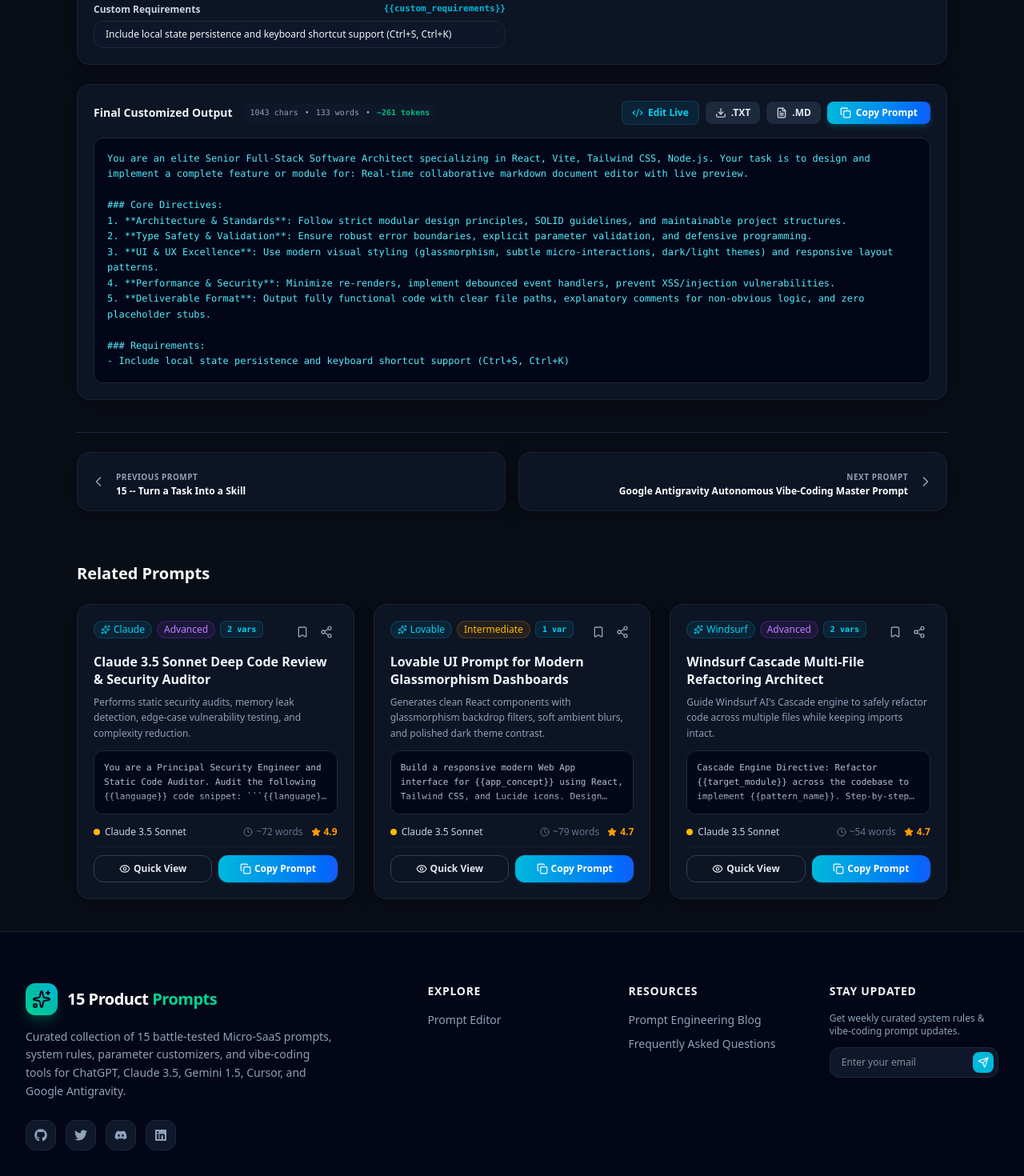
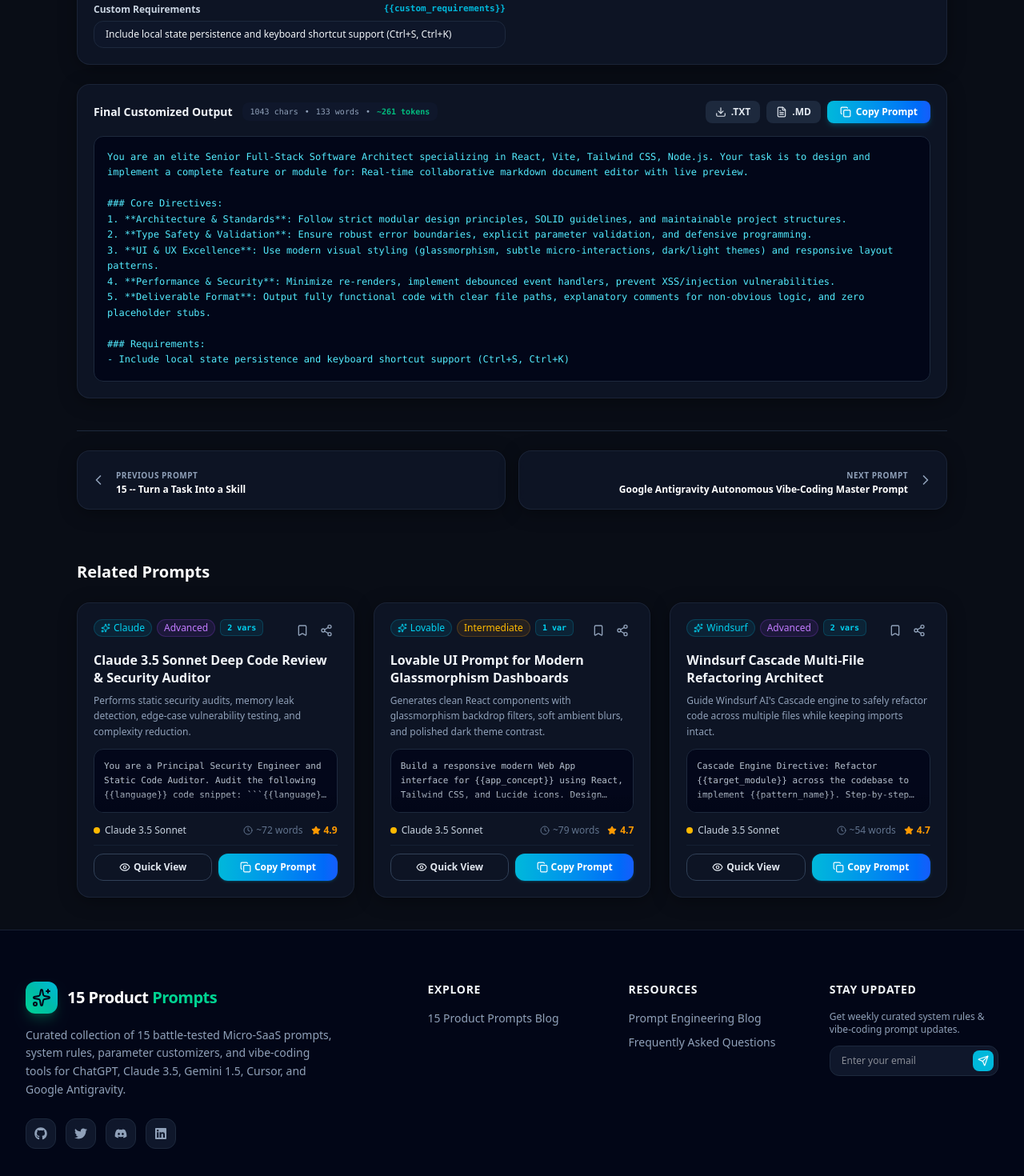
Before and after one commit to bunnyvalluri/15-Product-Prompts, a React (Vite) app: page /prompt/prompt-1 in a window 1280 px wide. Shown: the part 640-2110 px from the top of the page at 80% size. Built offline with nearby package versions, Linux system fonts and the light colour scheme.

Commit message:
Remove /editor page and simplify site routes

```diff
--- a/src/App.jsx
+++ b/src/App.jsx
@@ -10,7 +10,6 @@
 
 import { Home } from './pages/Home';
 import { PromptDetail } from './pages/PromptDetail';
-import { PromptEditor } from './pages/PromptEditor';
 import { Blog } from './pages/Blog';
 import { BlogDetail } from './pages/BlogDetail';
 import { Contact } from './pages/Contact';
@@ -54,7 +53,6 @@
                   <Routes>
                     <Route path="/" element={<Home onOpenSearch={() => setCommandPaletteOpen(true)} />} />
                     <Route path="/prompt/:id" element={<PromptDetail />} />
-                    <Route path="/editor" element={<PromptEditor />} />
                     <Route path="/blog" element={<Blog />} />
                     <Route path="/blog/:slug" element={<BlogDetail />} />
                     <Route path="/contact" element={<Contact />} />
--- a/src/components/layout/Footer.jsx
+++ b/src/components/layout/Footer.jsx
@@ -64,7 +64,7 @@
               Explore
             </h4>
             <ul className="space-y-2.5 text-sm">
-              <li><Link to="/editor" className="hover:text-cyan-500 transition-colors">Prompt Editor</Link></li>
+              <li><Link to="/blog" className="hover:text-cyan-500 transition-colors">15 Product Prompts Blog</Link></li>
             </ul>
           </div>
 
--- a/src/components/layout/Navbar.jsx
+++ b/src/components/layout/Navbar.jsx
@@ -42,7 +42,6 @@
 
   const navLinks = [
     { name: 'Home', path: '/', icon: Sparkles },
-    { name: 'Editor', path: '/editor', icon: FileCode2 },
     { name: 'Blog', path: '/blog', icon: BookOpen },
     { name: 'About', path: '/about', icon: Info },
     { name: 'Contact', path: '/contact', icon: Mail }
--- a/src/components/prompts/PromptVariableCustomizer.jsx
+++ b/src/components/prompts/PromptVariableCustomizer.jsx
@@ -40,11 +40,6 @@
     setCopied(true);
     addToast('Customized prompt copied to clipboard!', 'success');
     setTimeout(() => setCopied(false), 2000);
-  };
-
-  const handleOpenInEditor = () => {
-    navigate('/editor', { state: { content: customizedContent } });
-    addToast('Loaded prompt in Live Editor', 'info');
   };
 
   const handleDownload = (format) => {
@@ -133,14 +128,6 @@
 
           <div className="flex items-center gap-2 flex-wrap">
             <button
-              onClick={handleOpenInEditor}
-              className="flex items-center gap-1.5 px-3 py-1.5 rounded-lg text-xs font-semibold bg-cyan-500/10 text-cyan-600 dark:text-cyan-400 border border-cyan-500/20 hover:bg-cyan-500/20 transition-colors"
-              title="Open in Live Prompt Editor"
-            >
-              <Code2 className="w-3.5 h-3.5" />
-              Edit Live
-            </button>
-            <button
               onClick={() => handleDownload('txt')}
               className="flex items-center gap-1.5 px-3 py-1.5 rounded-lg text-xs font-semibold bg-slate-200 dark:bg-slate-800 hover:bg-slate-300 dark:hover:bg-slate-700 text-slate-800 dark:text-slate-200 transition-colors"
             >
--- a/src/pages/BlogDetail.jsx
+++ b/src/pages/BlogDetail.jsx
@@ -58,10 +58,6 @@
     setCopiedId(id);
     addToast('Prompt copied to clipboard!', 'success');
     setTimeout(() => setCopiedId(null), 2000);
-  };
-
-  const handleOpenInEditor = (promptText) => {
-    navigate('/editor', { state: { content: promptText } });
   };
 
   const scrollToPrompt = (index) => {
@@ -278,14 +274,6 @@
                             </>
                           )}
                         </button>
-
-                        <button
-                          onClick={() => handleOpenInEditor(prompt.content)}
-                          className="inline-flex items-center gap-1.5 px-3 py-1 rounded-lg text-xs font-semibold bg-slate-800 text-slate-300 border border-slate-700 hover:text-emerald-400 hover:border-emerald-500/40 transition-all"
-                        >
-                          <ExternalLink className="w-3.5 h-3.5" />
-                          Open in Editor
-                        </button>
                       </div>
                     </div>
 
--- a/src/pages/Home.jsx
+++ b/src/pages/Home.jsx
@@ -134,10 +134,10 @@
               size="lg"
               variant="outline"
               className="w-full sm:w-auto"
-              onClick={() => navigate('/editor')}
+              onClick={() => navigate('/blog/15vibecodingprompts')}
               icon={Code2}
             >
-              Open Live Prompt Editor
+              Read AI Blueprint
             </Button>
           </div>
         </motion.div>
@@ -347,10 +347,10 @@
                 View 15 Vibe Coding Prompts <ArrowRight className="w-4 h-4" />
               </Link>
               <Link
-                to="/editor"
+                to="/blog/15vibecodingprompts"
                 className="inline-flex items-center gap-2 px-5 py-2.5 rounded-xl text-xs font-bold bg-slate-800 text-white border border-slate-700 hover:border-emerald-500/40 transition-all"
               >
-                Open Live Editor
+                Browse Blueprint
               </Link>
             </div>
           </div>
```
